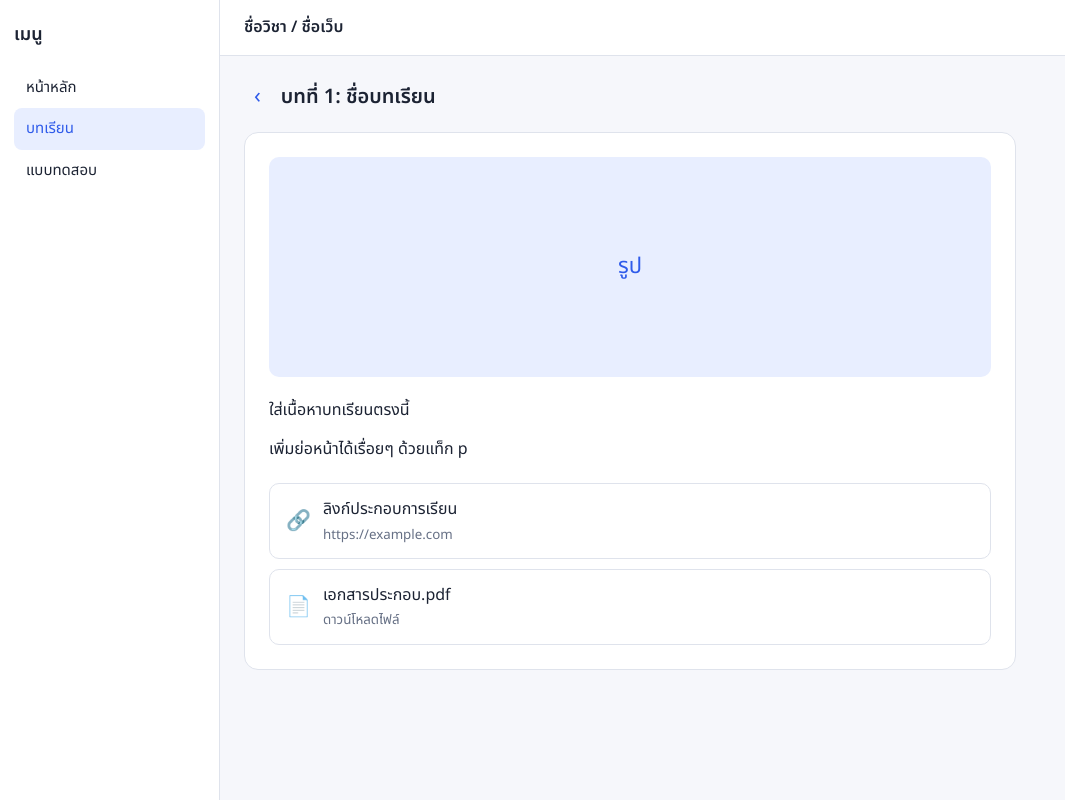
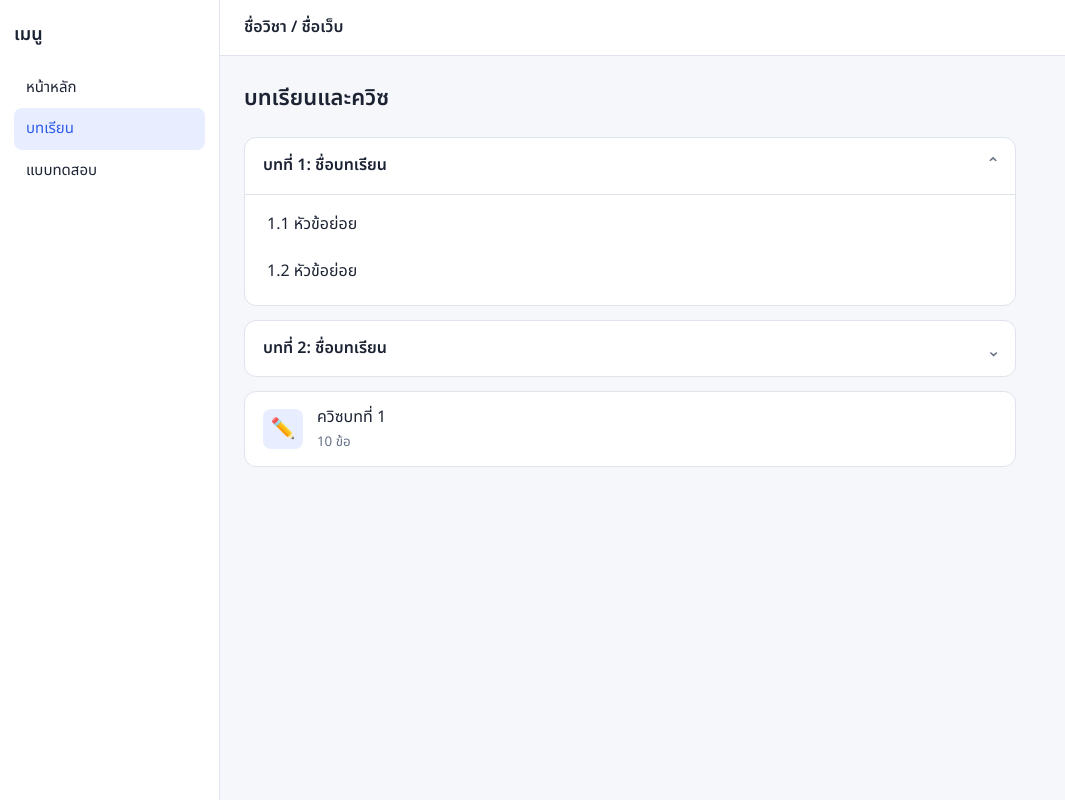
Before and after one commit to UX-UI-CS-Project/demo-repository, a website: page index.html in a window 1280 px wide. Shown: the whole page, without its empty margins (0-1065 px from the left). Drawn offline with Linux system fonts and the light colour scheme.

Commit message:
Update index.html

```diff
--- a/index.html
+++ b/index.html
@@ -3,7 +3,7 @@
 <head>
 <meta charset="UTF-8">
 <meta name="viewport" content="width=device-width, initial-scale=1">
-<title>บทเรียน</title>
+<title>หน้าบทเรียน</title>
 <link href="https://fonts.googleapis.com/css2?family=Noto+Sans+Thai:wght@400;600&display=swap" rel="stylesheet">
 <style>
 :root{
@@ -30,26 +30,26 @@ body{font-family:'Noto Sans Thai',system-ui,sans-serif;background:var(--bg);colo
 .main{flex:1;min-width:0;display:flex;flex-direction:column}
 .topbar{height:56px;background:var(--surface);border-bottom:1px solid var(--line);display:flex;align-items:center;padding:0 24px;font-weight:600}
 
-.content{padding:24px;max-width:820px;width:100%}
+.content{padding:24px;max-width:820px;width:100%;display:flex;flex-direction:column;gap:14px}
+.content h1{font-size:22px;margin-bottom:6px}
 
-/* ปุ่มย้อนกลับ + ชื่อบทเรียน */
-.back{display:flex;align-items:center;gap:10px;margin-bottom:18px}
-.back a{font-size:22px;color:var(--accent);text-decoration:none;line-height:1;padding:4px 10px;border-radius:8px}
-.back a:hover{background:var(--accent-soft)}
-.back h1{font-size:20px}
+/* แถบบทเรียน (กางออกได้) */
+details{background:var(--surface);border:1px solid var(--line);border-radius:12px;overflow:hidden}
+summary{list-style:none;cursor:pointer;display:flex;justify-content:space-between;align-items:center;padding:14px 18px;font-weight:600}
+summary::-webkit-details-marker{display:none}
+summary::after{content:"⌄";color:var(--muted);transition:transform .2s}
+details[open] summary::after{transform:rotate(180deg)}
+summary:hover{background:var(--accent-soft)}
 
-/* การ์ดบทเรียน */
-.card{background:var(--surface);border:1px solid var(--line);border-radius:14px;padding:24px}
-.cover{height:220px;border-radius:10px;background:var(--accent-soft);color:var(--accent);display:flex;align-items:center;justify-content:center;font-size:22px;margin-bottom:20px}
-.cover img{width:100%;height:100%;object-fit:cover;border-radius:10px}
-.card p{margin-bottom:12px}
+.lesson-list{border-top:1px solid var(--line);padding:6px 10px 10px}
+.lesson-list a{display:block;padding:10px 12px;border-radius:8px;color:var(--text);text-decoration:none}
+.lesson-list a:hover{background:var(--accent-soft);color:var(--accent)}
 
-/* ลิงก์ / ไฟล์ */
-.resources{margin-top:20px;display:flex;flex-direction:column;gap:10px}
-.res{display:flex;align-items:center;gap:12px;padding:12px 16px;border:1px solid var(--line);border-radius:10px;text-decoration:none;color:var(--text)}
-.res:hover{border-color:var(--accent);background:var(--accent-soft)}
-.res .ic{font-size:20px}
-.res small{display:block;color:var(--muted)}
+/* แถบควิซ (มีกล่องไอคอนด้านซ้าย) */
+.quiz{display:flex;align-items:center;gap:14px;padding:12px 18px;background:var(--surface);border:1px solid var(--line);border-radius:12px;text-decoration:none;color:var(--text)}
+.quiz:hover{border-color:var(--accent);background:var(--accent-soft)}
+.quiz .box{width:40px;height:40px;border-radius:8px;background:var(--accent-soft);color:var(--accent);display:flex;align-items:center;justify-content:center;font-size:20px;flex-shrink:0}
+.quiz small{display:block;color:var(--muted)}
 
 @media (max-width:700px){
   .layout{flex-direction:column}
@@ -65,8 +65,8 @@ body{font-family:'Noto Sans Thai',system-ui,sans-serif;background:var(--bg);colo
 
   <aside class="sidebar">
     <h3>เมนู</h3>
-    <a href="#">หน้าหลัก</a>
-    <a href="#" class="active">บทเรียน</a>
+    <a href="index.html">หน้าหลัก</a>
+    <a href="index.html" class="active">บทเรียน</a>
     <a href="#">แบบทดสอบ</a>
   </aside>
 
@@ -74,31 +74,30 @@ body{font-family:'Noto Sans Thai',system-ui,sans-serif;background:var(--bg);colo
     <div class="topbar">ชื่อวิชา / ชื่อเว็บ</div>
 
     <div class="content">
-      <div class="back">
-        <a href="#" onclick="history.back();return false;">‹</a>
-        <h1>บทที่ 1: ชื่อบทเรียน</h1>
-      </div>
+      <h1>บทเรียนและควิซ</h1>
 
-      <article class="card">
-        <!-- รูป: เปลี่ยนเป็น <img src="ลิงก์รูป"> ได้ -->
-        <div class="cover">รูป</div>
+      <!-- บทเรียน: เพิ่มแถบได้เรื่อยๆ ด้วยการก๊อป <details> -->
+      <details open>
+        <summary>บทที่ 1: ชื่อบทเรียน</summary>
+        <div class="lesson-list">
+          <a href="lesson.html">1.1 หัวข้อย่อย</a>
+          <a href="lesson.html">1.2 หัวข้อย่อย</a>
+        </div>
+      </details>
 
-        <!-- ข้อความ -->
-        <p>ใส่เนื้อหาบทเรียนตรงนี้</p>
-        <p>เพิ่มย่อหน้าได้เรื่อยๆ ด้วยแท็ก p</p>
+      <details>
+        <summary>บทที่ 2: ชื่อบทเรียน</summary>
+        <div class="lesson-list">
+          <a href="lesson.html">2.1 หัวข้อย่อย</a>
+          <a href="lesson.html">2.2 หัวข้อย่อย</a>
+        </div>
+      </details>
 
-        <!-- ลิงก์ / ไฟล์ -->
-        <div class="resources">
-          <a class="res" href="https://example.com" target="_blank" rel="noopener">
-            <span class="ic">🔗</span>
-            <span>ลิงก์ประกอบการเรียน<small>https://example.com</small></span>
-          </a>
-          <a class="res" href="ไฟล์.pdf" download>
-            <span class="ic">📄</span>
-            <span>เอกสารประกอบ.pdf<small>ดาวน์โหลดไฟล์</small></span>
-          </a>
-        </div>
-      </article>
+      <!-- ควิซ -->
+      <a class="quiz" href="quiz.html">
+        <span class="box">✏️</span>
+        <span>ควิซบทที่ 1<small>10 ข้อ</small></span>
+      </a>
     </div>
   </div>
 
```
